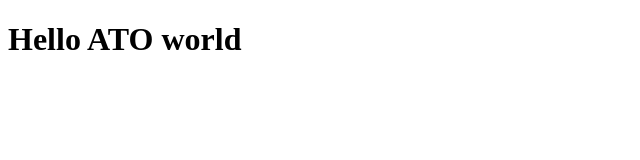
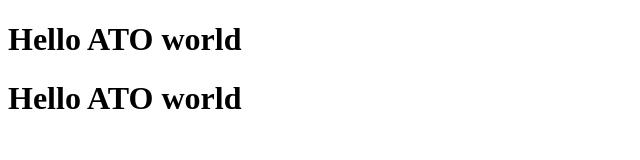
Before and after one commit to rajivegayan/ATO_ELearning, a plain HTML site: page index.html in a window 1280 px wide. Shown: the whole page, without its empty margins (0-640 px from the left). Drawn offline with Linux system fonts and the light colour scheme.

Commit message:
making test changes

```diff
--- a/index.html
+++ b/index.html
@@ -5,5 +5,6 @@
     </head>
     <body>
         <h1>Hello ATO world</h1>
+        <h1>Hello ATO world</h1>
     </body>
 </body>
```
